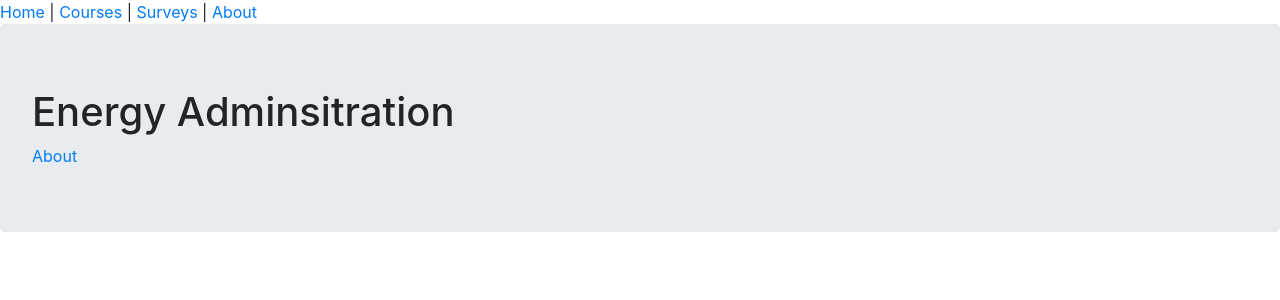
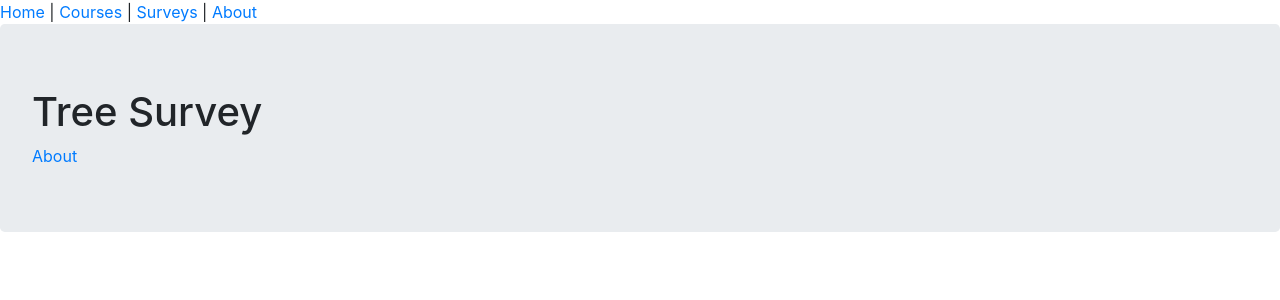
Before and after one commit to satishmarathe/TreeSurveyUI, a React (Create React App) app: page / in a window 1280 px wide. Shown: the top 300 px of the page. Built offline with nearby package versions, Linux system fonts and the light colour scheme; no server answers.

Commit message:
changed home page Title

```diff
--- a/src/components/HomePage.js
+++ b/src/components/HomePage.js
@@ -3,7 +3,7 @@ import React from "react";
 function HomePage(){
     return(
         <div className="jumbotron">
-            <h1>Energy Adminsitration</h1>
+            <h1>Tree Survey</h1>
             <a href="/about">About</a>
         </div>
     );
```
